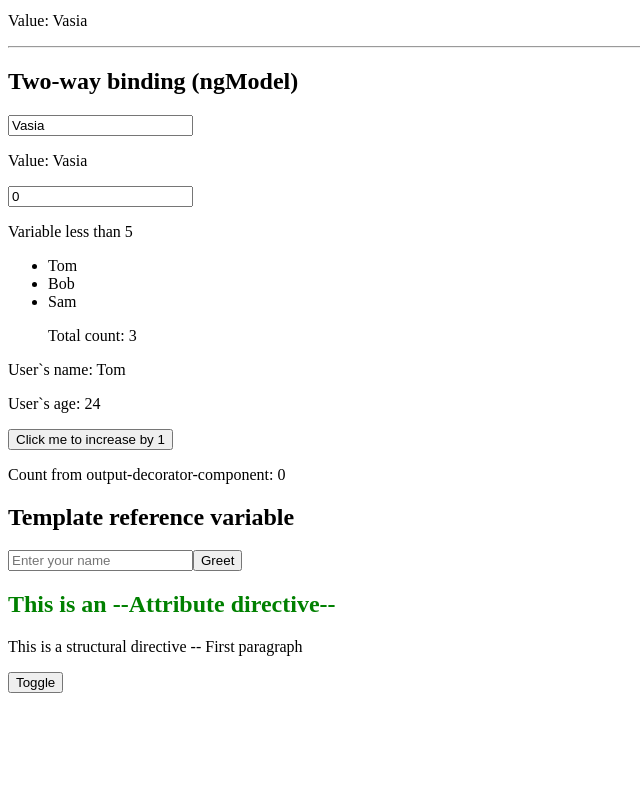
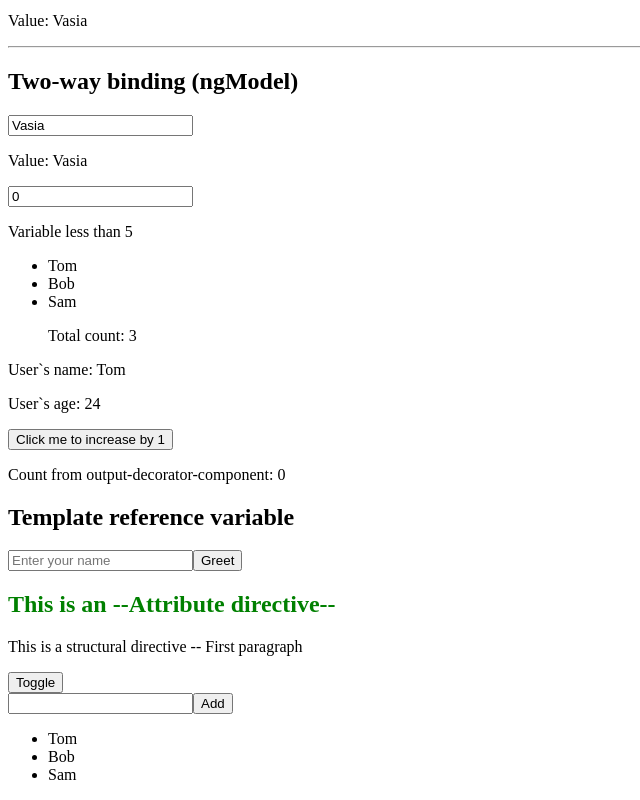
Before and after one commit to SysoievB/angular_metanit_tutorial, an Angular app: page / in a window 1280 px wide. Shown: the part 174-974 px from the top of the page, without its empty margins (0-640 px from the left). Before the commit the page ends 875 px from the top, so only its background shows below. Built offline with nearby package versions, Linux system fonts and the light colour scheme.

Commit message:
Added first service

```diff
--- /dev/null
+++ b/src/app/DataService.ts
@@ -0,0 +1,11 @@
+export class DataService {
+  private data: string[] = ["Tom", "Bob", "Sam"];
+
+  getData(): string[] {
+    return this.data;
+  }
+
+  addData(data: string) {
+    this.data.push(data);
+  }
+}
--- a/src/app/app.html
+++ b/src/app/app.html
@@ -9,3 +9,14 @@
 <p *while="condition">This is a structural directive -- First paragraph</p>
 <p *while="!condition">This is a structural directive -- Second paragraph</p>
 <button (click)="toggle()">Toggle</button>
+<!-- DataService  code-->
+<div>
+        <div><input [(ngModel)]="serviceName"/>
+            <button (click)="addItem(serviceName)">Add</button>
+        </div>
+        <ul>
+        @for (item of items; track $index) {
+          <li>{{ item }}</li>
+        }
+        </ul>
+    </div>
--- a/src/app/app.ts
+++ b/src/app/app.ts
@@ -8,6 +8,8 @@ import {OutputDecoratorComponent} from './output-decorator-component/output-deco
 import {TemplateReferenceVariable} from './template-reference-variable/template-reference-variable';
 import {AttributeDirective} from './attribute-directive';
 import {StructuralDirective} from './structural-directive';
+import {DataService} from './DataService';
+import {FormsModule} from '@angular/forms';
 
 @Component({
   selector: 'app-root',
@@ -19,8 +21,10 @@ import {StructuralDirective} from './structural-directive';
     OutputDecoratorComponent,
     TemplateReferenceVariable,
     AttributeDirective,
-    StructuralDirective
+    StructuralDirective,
+    FormsModule
   ],
+  providers: [DataService],//for the service
   templateUrl: './app.html',
   styleUrl: './app.css',
   standalone: true
@@ -31,6 +35,19 @@ export class App {
   age: number = 24;
   count = 0;
   condition = true;
+  items: string[] = [];
+  serviceName: string = "";
+
+
+  constructor(private dataService: DataService){}
+
+  addItem(serviceName: string){
+    this.dataService.addData(serviceName);
+  }
+
+  ngOnInit(){
+    this.items = this.dataService.getData();
+  }
 
   ngAfterViewInit() {
     this.templateRefVar.sayHello("World"); // Calls child method
```
